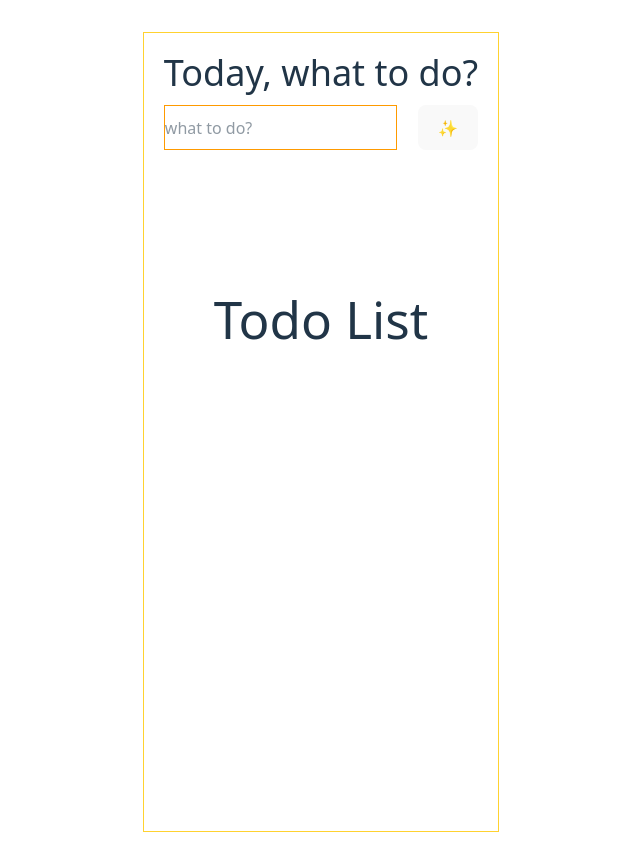
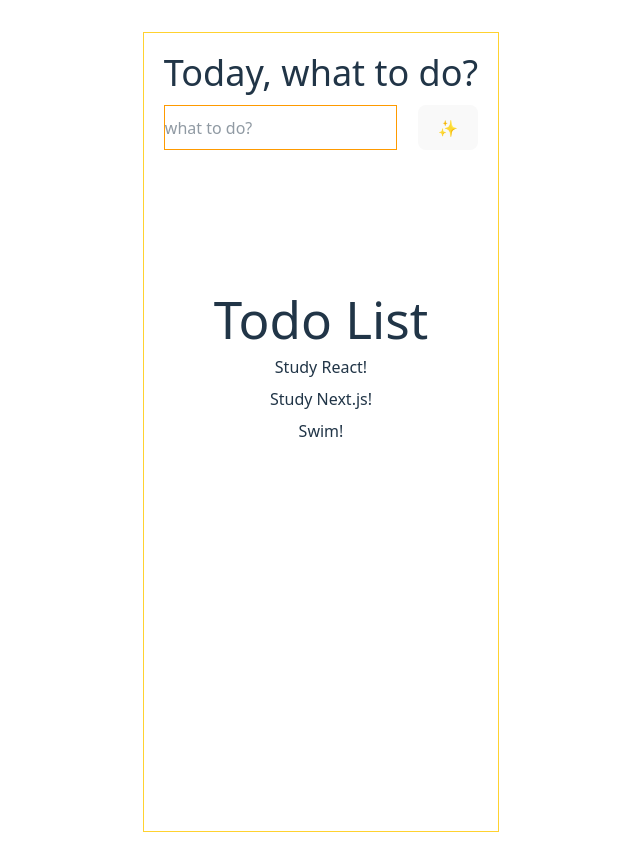
Before and after one commit to seulwithlove/react-todo, a React (Vite) app: page / in a window 1280 px wide. Shown: the whole page, without its empty margins (319-959 px from the left). Built offline with nearby package versions, Linux system fonts and the light colour scheme.

Commit message:
feat: rendering todos

```diff
--- a/src/App.tsx
+++ b/src/App.tsx
@@ -3,6 +3,13 @@ import "./App.css";
 import Editor from "./components/Editor";
 import Header from "./components/Header";
 import TodoList from "./components/List";
+
+export type Todo = {
+  id: number;
+  isDone: boolean;
+  content: string;
+  date: number;
+};
 
 const mockData = [
   {
@@ -26,7 +33,7 @@ const mockData = [
 ];
 
 function App() {
-  const [todos, setTodos] = useState(mockData);
+  const [todos, setTodos] = useState<Todo[]>(mockData);
   const idRef = useRef(3);
   const onCreate = (content: string) => {
     const newTodo = {
@@ -48,7 +55,7 @@ function App() {
       </section>
 
       <section className="flex-3">
-        <TodoList />
+        <TodoList todos={todos} />
       </section>
     </div>
   );
--- a/src/components/List.tsx
+++ b/src/components/List.tsx
@@ -1,3 +1,12 @@
-export default function TodoList() {
-  return <h1>Todo List</h1>;
+import type { Todo } from "../App";
+
+export default function TodoList({ todos }: { todos: Todo[] }) {
+  return (
+    <div className="flex flex-col gap-2">
+      <h1>Todo List</h1>
+      {todos.map((todo) => {
+        return <div>{todo.content}</div>;
+      })}
+    </div>
+  );
 }
```
